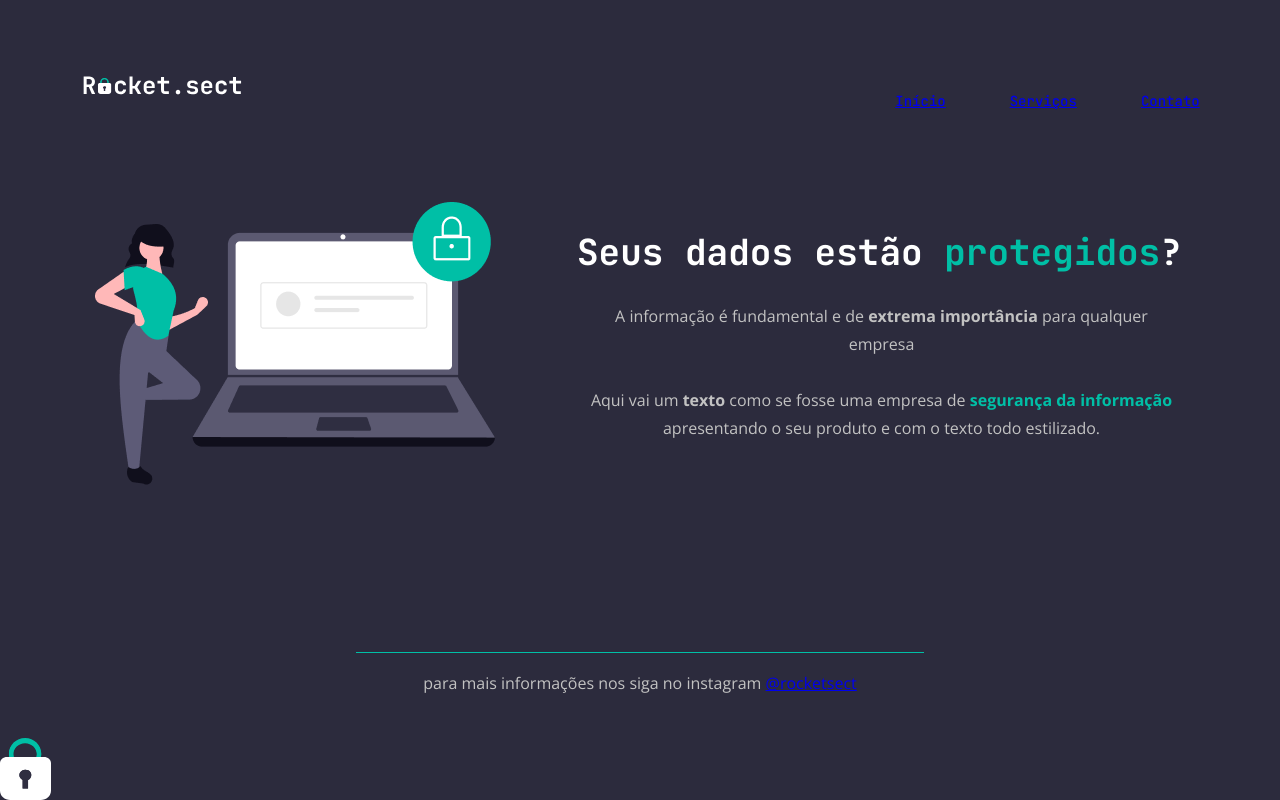
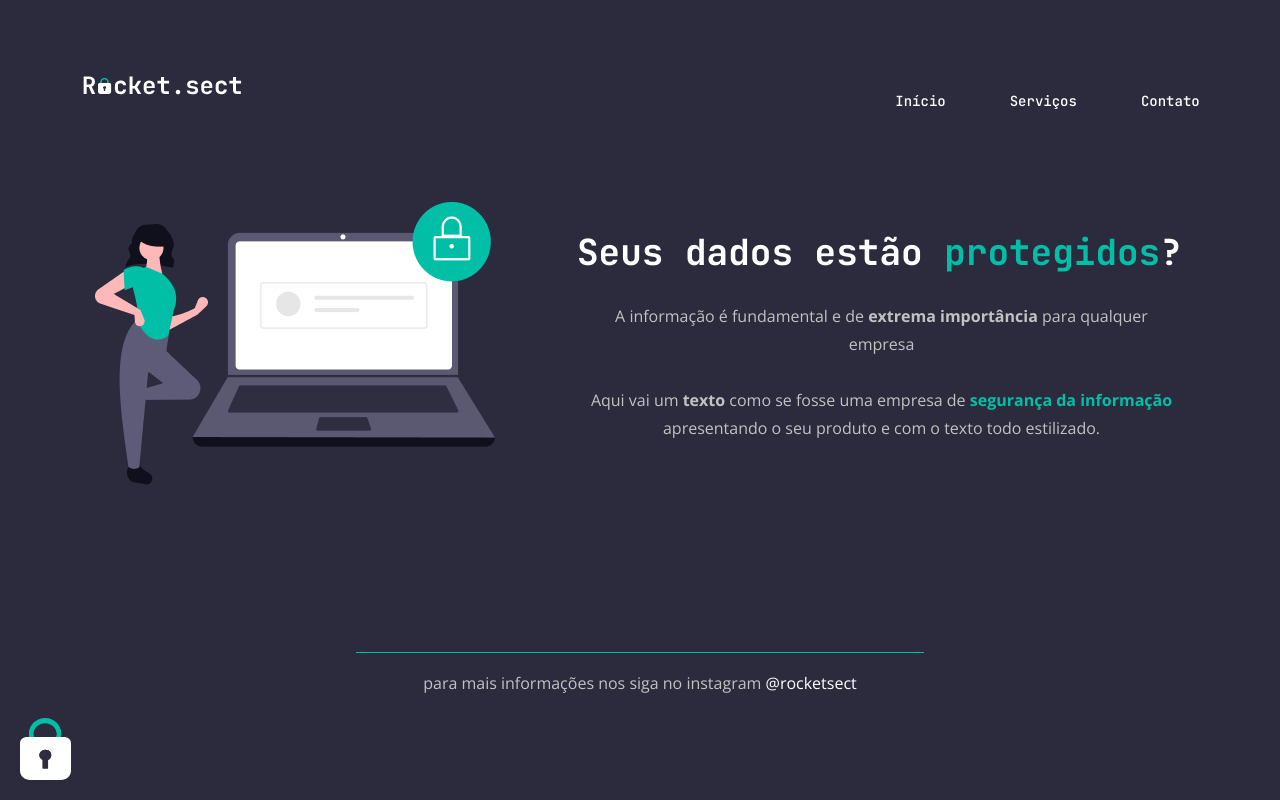
Before and after one commit to gmartinssilva/projeto_02_desafio, a plain HTML site: page index.html in a window 1280 px wide. Drawn offline with nearby package versions, Linux system fonts and the light colour scheme.

Commit message:
style: Altera cor link, muda posição pad lock

```diff
--- a/style.css
+++ b/style.css
@@ -31,6 +31,11 @@ ul li {
   line-height: 28px;
 
   list-style-type: none;
+}
+
+a {
+  color:#ffffff;
+  text-decoration: none;
 }
 
 section {
@@ -89,8 +94,8 @@ footer {
 
 #padlockFixo {
   position: fixed;
-  left: 0;
-  bottom: 0;
+  left: 20px;
+  bottom: 20px;
 }
 
 .verdeAgua {
```
